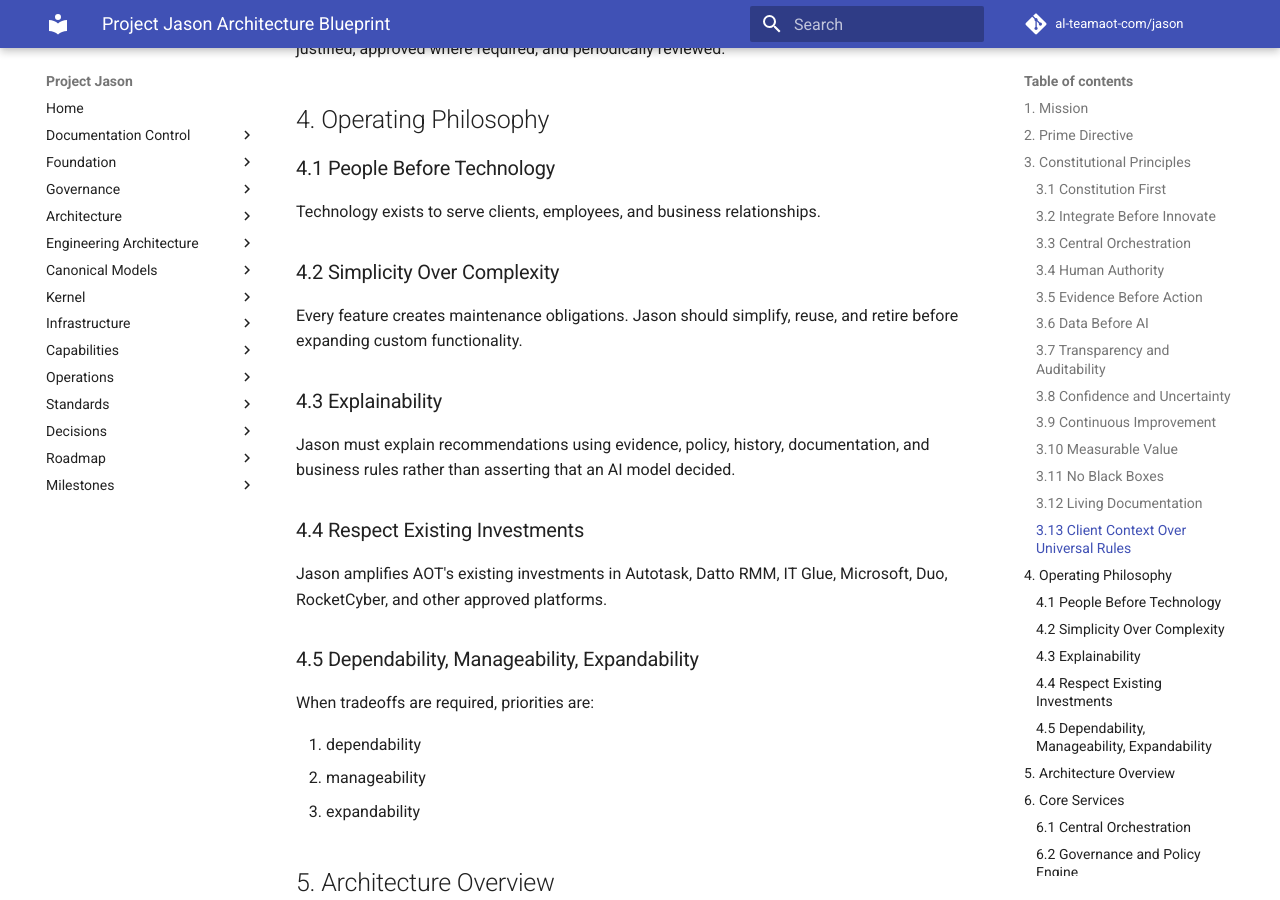
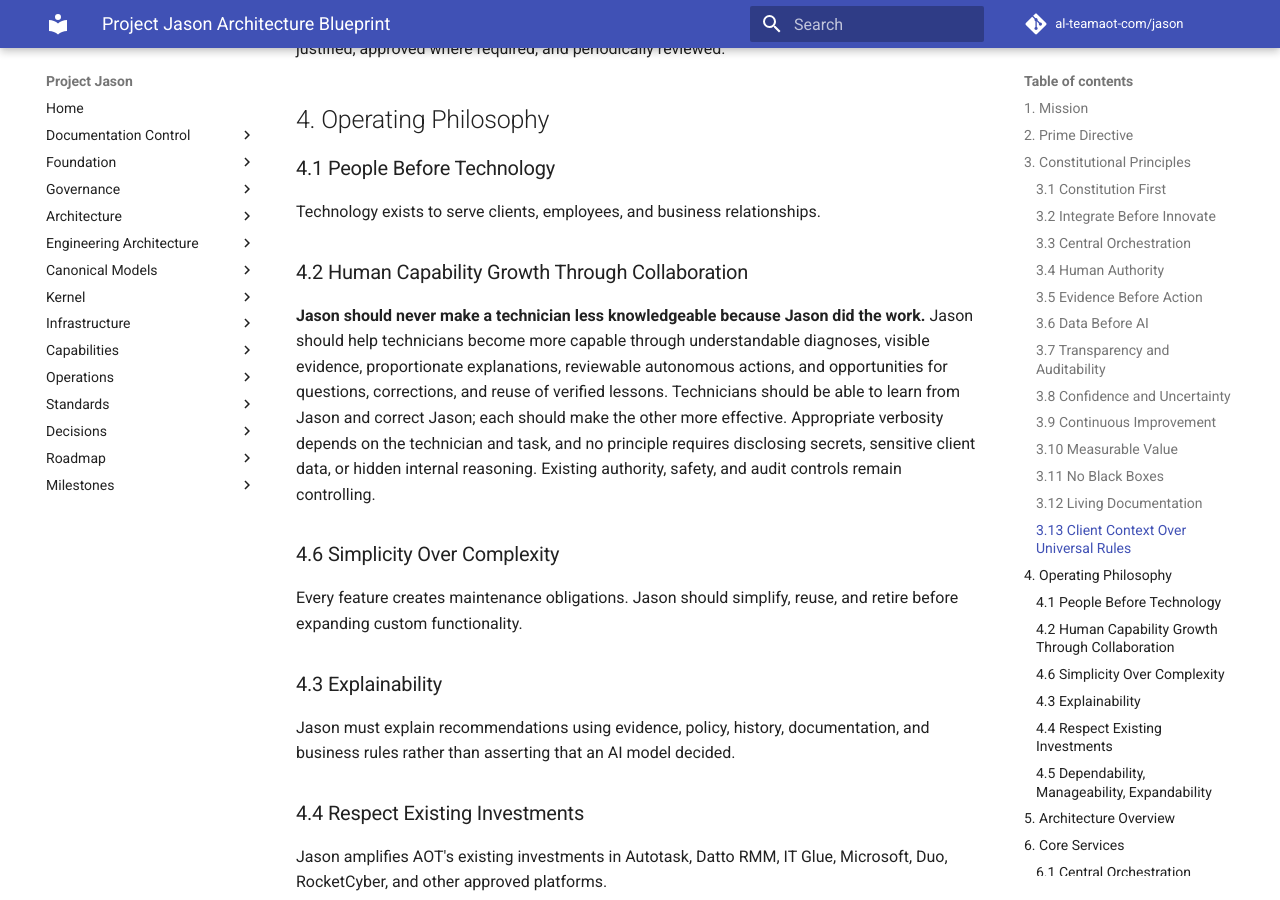
Before and after one commit to al-teamaot-com/jason, an MkDocs documentation site: the page built from docs/architecture/PROJECT_JASON_ARCHITECTURE_BLUEPRINT.md, in a window 1280 px wide and 900 px high, scrolled down 4052 px. Built offline with MkDocs 1.6.1 and Material for MkDocs 9.7.7, drawn with Linux system fonts in a browser that asks for light colours; comment, search, counter and statistics services are not loaded.

Commit message:
docs: establish human capability growth as a Jason-wide principle

```diff
--- a/docs/architecture/PROJECT_JASON_ARCHITECTURE_BLUEPRINT.md
+++ b/docs/architecture/PROJECT_JASON_ARCHITECTURE_BLUEPRINT.md
@@ -136,7 +136,11 @@
 
 Technology exists to serve clients, employees, and business relationships.
 
-### 4.2 Simplicity Over Complexity
+### 4.2 Human Capability Growth Through Collaboration
+
+**Jason should never make a technician less knowledgeable because Jason did the work.** Jason should help technicians become more capable through understandable diagnoses, visible evidence, proportionate explanations, reviewable autonomous actions, and opportunities for questions, corrections, and reuse of verified lessons. Technicians should be able to learn from Jason and correct Jason; each should make the other more effective. Appropriate verbosity depends on the technician and task, and no principle requires disclosing secrets, sensitive client data, or hidden internal reasoning. Existing authority, safety, and audit controls remain controlling.
+
+### 4.6 Simplicity Over Complexity
 
 Every feature creates maintenance obligations. Jason should simplify, reuse, and retire before expanding custom functionality.
 
```
